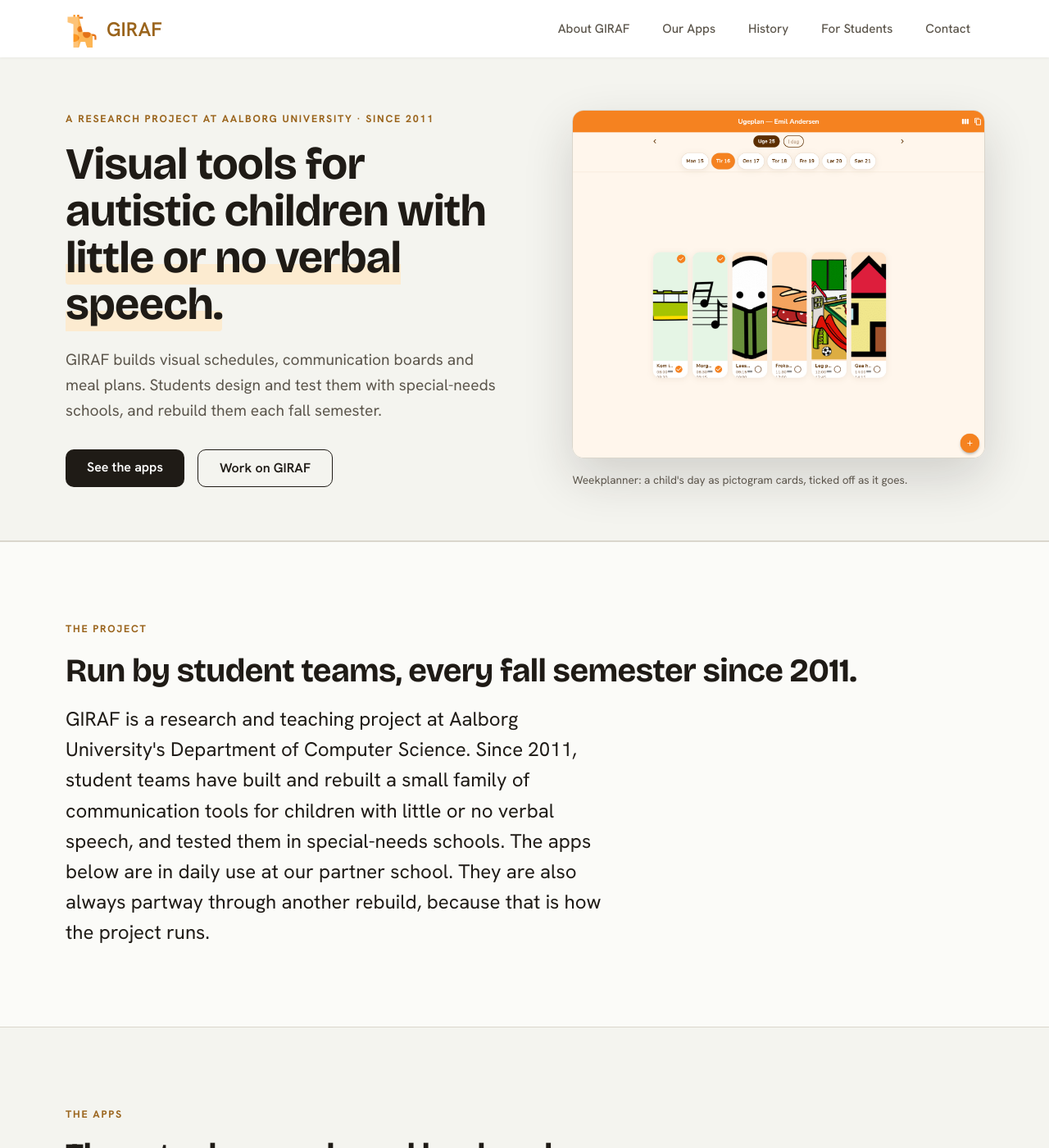
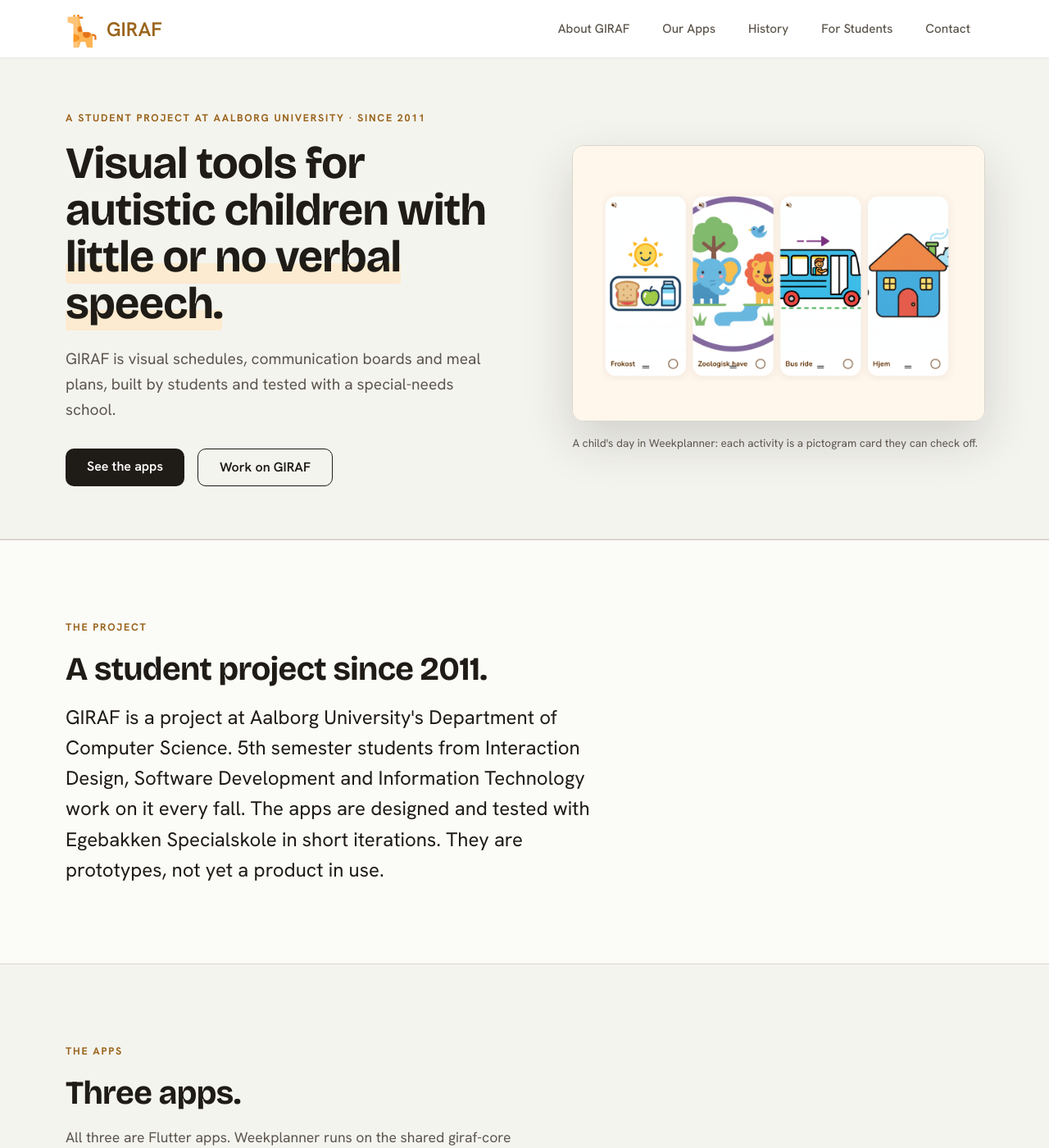
Before and after one commit to aau-giraf/GIRAF-website, a Jekyll site: the page built from index.md, in a window 1280 px wide and 1400 px high. Shown: the whole window at 82% size. Built offline with Jekyll 4.4.1, drawn with Linux system fonts in a browser that asks for light colours; some of the changed text lies outside the part shown.

Commit message:
content(home): honest status, Egebakken only, case-study images
The apps are prototypes tested with Egebakken, not in daily use. Only
weekplanner runs on giraf-core. Use the day-cards and lunchbox images
from the nbhansen.dk case study.

```diff
--- a/_layouts/home.html
+++ b/_layouts/home.html
@@ -6,17 +6,17 @@ title: Home
 <section class="hero">
   <div class="band-inner hero-grid">
     <div class="hero-text">
-      <p class="eyebrow">A research project at Aalborg University · since 2011</p>
+      <p class="eyebrow">A student project at Aalborg University · since 2011</p>
       <h1>Visual tools for autistic children with <span class="highlight">little or no verbal speech.</span></h1>
-      <p class="hero-sub">GIRAF builds visual schedules, communication boards and meal plans. Students design and test them with special-needs schools, and rebuild them each fall semester.</p>
+      <p class="hero-sub">GIRAF is visual schedules, communication boards and meal plans, built by students and tested with a special-needs school.</p>
       <div class="hero-buttons">
         <a href="#apps" class="btn btn-primary">See the apps</a>
         <a href="{{ '/students/' | relative_url }}" class="btn btn-secondary">Work on GIRAF</a>
       </div>
     </div>
     <figure class="hero-shot">
-      <img src="{{ '/assets/screenshots/weekplanner/03-weekplan.png' | relative_url }}" alt="The Weekplanner app showing a child's day as a column of pictogram activity cards, the first activities ticked off as done">
-      <figcaption>Weekplanner: a child's day as pictogram cards, ticked off as it goes.</figcaption>
+      <img src="{{ '/assets/screenshots/weekplanner/02-day-cards.jpg' | relative_url }}" alt="Four pictogram activity cards in a row: lunch, the zoo, a bus ride and home, each with a picture and a tick circle to mark it done">
+      <figcaption>A child's day in Weekplanner: each activity is a pictogram card they can check off.</figcaption>
     </figure>
   </div>
 </section>
@@ -24,24 +24,24 @@ title: Home
 <section class="band band--raised" id="what">
   <div class="band-inner intro">
     <p class="eyebrow">The project</p>
-    <h2>Run by student teams, every fall semester since 2011.</h2>
-    <p class="intro__lead">GIRAF is a research and teaching project at Aalborg University's Department of Computer Science. Since 2011, student teams have built and rebuilt a small family of communication tools for children with little or no verbal speech, and tested them in special-needs schools. The apps below are in daily use at our partner school. They are also always partway through another rebuild, because that is how the project runs.</p>
+    <h2>A student project since 2011.</h2>
+    <p class="intro__lead">GIRAF is a project at Aalborg University's Department of Computer Science. 5th semester students from Interaction Design, Software Development and Information Technology work on it every fall. The apps are designed and tested with Egebakken Specialskole in short iterations. They are prototypes, not yet a product in use.</p>
   </div>
 </section>
 
 <section class="band" id="apps">
   <div class="band-inner">
     <p class="eyebrow">The apps</p>
-    <h2>Three tools, one shared backend.</h2>
-    <p class="band-sub">Each app is a Flutter front end over the shared GIRAF Core service. They are at different stages of maturity, noted on each card.</p>
+    <h2>Three apps.</h2>
+    <p class="band-sub">All three are Flutter apps. Weekplanner runs on the shared giraf-core service for users, organisations and pictograms; VTA and Foodplanner still run their own backends.</p>
 
     <div class="app-board">
       <a class="app-card app-card--time" href="{{ '/apps/weekplanner/' | relative_url }}">
         <div class="app-card__shot">
-          <img src="{{ '/assets/screenshots/weekplanner/03-weekplan.png' | relative_url }}" alt="Weekplanner showing a child's day as a column of pictogram activity cards, the first two ticked off as done" loading="lazy">
+          <img src="{{ '/assets/screenshots/weekplanner/02-day-cards.jpg' | relative_url }}" alt="Four pictogram activity cards: lunch, the zoo, a bus ride and home" loading="lazy">
         </div>
         <div class="app-card__body">
-          <span class="app-card__status app-card__status--good">In daily use</span>
+          <span class="app-card__status app-card__status--good">On giraf-core</span>
           <h3>Weekplanner</h3>
           <p>Caregivers build a child's day and week from pictograms. The child sees what is happening and in what order, and ticks off each activity as it is done.</p>
           <span class="app-card__more">Screenshots &amp; details →</span>
@@ -62,10 +62,10 @@ title: Home
 
       <a class="app-card app-card--food" href="{{ '/apps/foodplanner/' | relative_url }}">
         <div class="app-card__shot">
-          <img src="{{ '/assets/screenshots/foodplanner/04-madpakke.png' | relative_url }}" alt="Foodplanner showing a daily lunch plan with a realistic photo of the food" loading="lazy">
+          <img src="{{ '/assets/screenshots/foodplanner/07-madpakke-sandwich.jpg' | relative_url }}" alt="A Foodplanner lunchbox: a photo of a ham-and-bacon sandwich, its name, and the start of its ingredient list" loading="lazy">
         </div>
         <div class="app-card__body">
-          <span class="app-card__status app-card__status--early">Early build</span>
+          <span class="app-card__status app-card__status--wip">In active development</span>
           <h3>Foodplanner</h3>
           <p>Visual meal plans (<em>madpakker</em>) built from photos of real food, for children with selective eating. Based on the Picture Exchange Communication System.</p>
           <span class="app-card__more">Screenshots &amp; details →</span>
@@ -86,22 +86,22 @@ title: Home
       </div>
       <div class="fact">
         <span class="fact__num">3</span>
-        <span class="fact__label">Disciplines on each team: software, IT and interaction design</span>
+        <span class="fact__label">Educations: Interaction Design, Software Development and Information Technology</span>
       </div>
       <div class="fact">
         <span class="fact__num">100%</span>
         <span class="fact__label">Open source, at github.com/aau-giraf</span>
       </div>
     </div>
-    <p class="impact__partner">Our main partner is <strong>Egebakken Specialskole</strong> in Vodskov, with the Center for Autism &amp; ADHD in Aalborg. Features come from classroom observation, staff interviews and usability testing with real children.</p>
+    <p class="impact__partner">Our partner is <strong>Egebakken Specialskole</strong> in Vodskov. The apps are tested there with a few children and teachers at a time, in the settings where they would be used.</p>
   </div>
 </section>
 
 <section class="band band--raised" id="principles">
   <div class="band-inner">
     <p class="eyebrow">How it's designed</p>
-    <h2>Five principles, for the apps and this page.</h2>
-    <p class="band-sub">From TEACCH and PECS practice.</p>
+    <h2>Five principles.</h2>
+    <p class="band-sub">From TEACCH and PECS.</p>
     <ul class="principle-grid">
       <li><span class="principle__no">01</span><h3>Predictability</h3><p>What happens next is always visible.</p></li>
       <li><span class="principle__no">02</span><h3>Visual clarity</h3><p>One idea per card, shown in pictures first.</p></li>
```
Also changed, not shown: _posts/2026-02-13-introducing-giraf-core.md (renamed from _posts/2025-02-13-introducing-giraf-core.md), assets/screenshots/foodplanner/07-madpakke-sandwich.jpg (added), assets/screenshots/weekplanner/02-day-cards.jpg (added).
